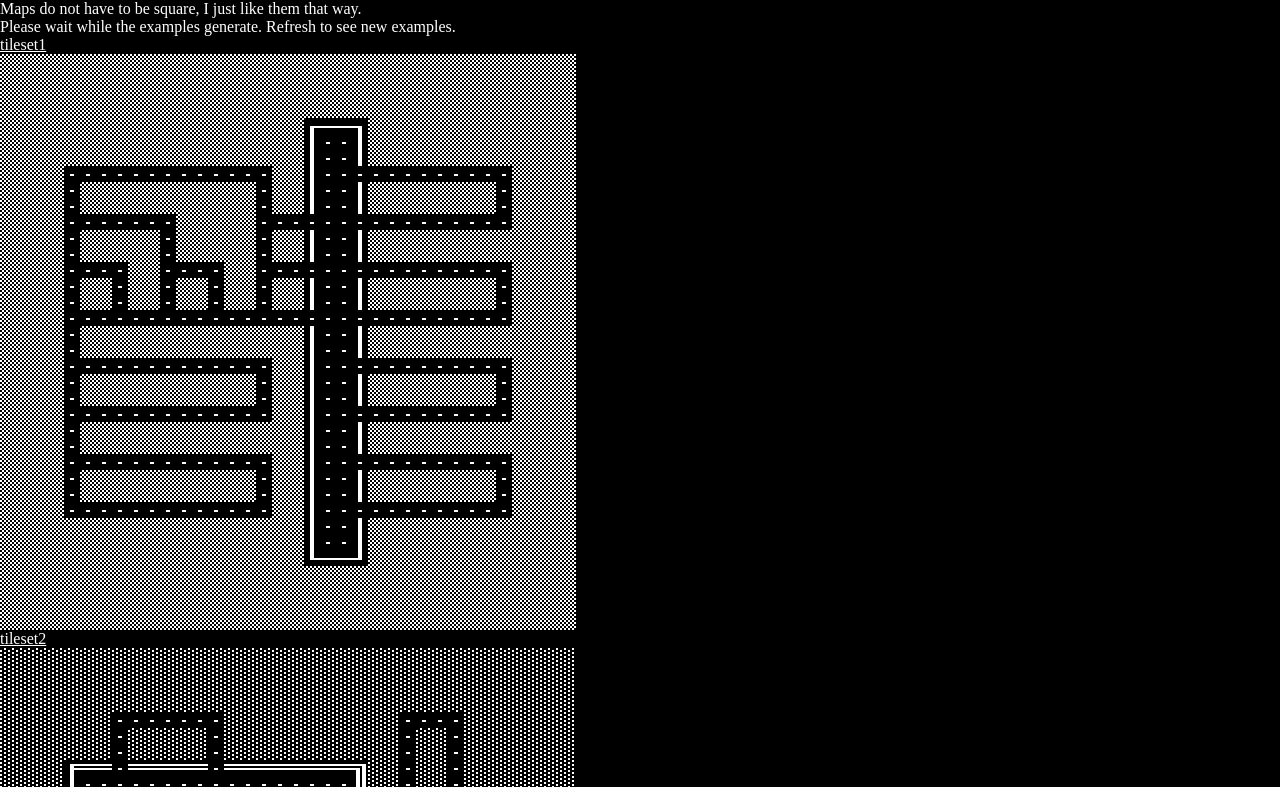
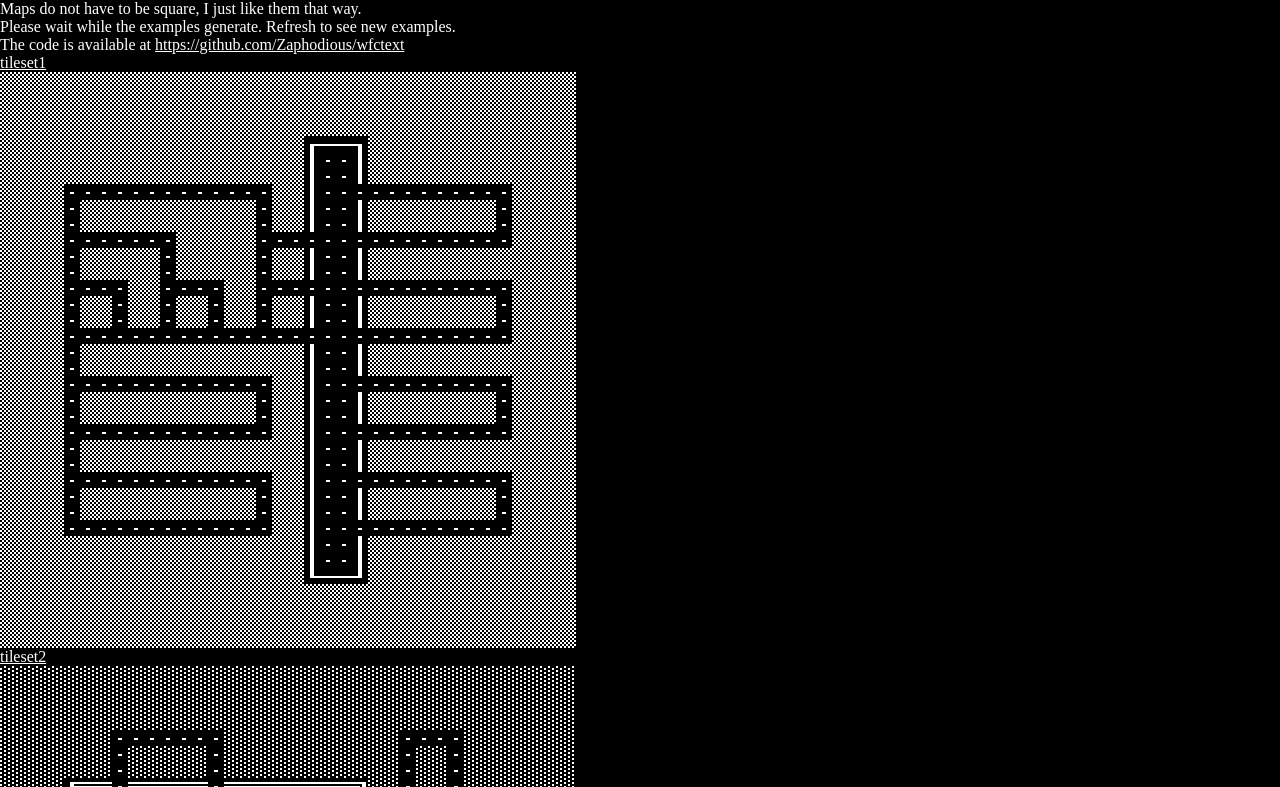
Before and after one commit to Zaphodious/wfctext, a plain HTML site: page index.html in a window 1280 px wide. Shown: the part 55-842 px from the top of the page. Drawn offline with Linux system fonts and the light colour scheme.

Commit message:
Add link to repo to the pagae

```diff
--- a/index.html
+++ b/index.html
@@ -20,6 +20,7 @@
         <h1>Wave Form Collapse, Roguelike Edition</h1>
         <p>This is a demonstration of the Wave Form Collapse algo (in tileset mode), implimented for text in js. Each example is fed from a txt file containing a tileset, and is 12 by 12 tiles (34 by 34 characters). Maps do not have to be square, I just like them that way.</p>
         <div>Please wait while the examples generate. Refresh to see new examples.</div>
+        <p>The code is available at <a href="https://github.com/Zaphodious/wfctext">https://github.com/Zaphodious/wfctext</a></p>
         <div id="hook"></div>
         <a href='./tileset1.txt' target="_blank">tileset1</a>
         <div id='example0' class="example"></div>
```
